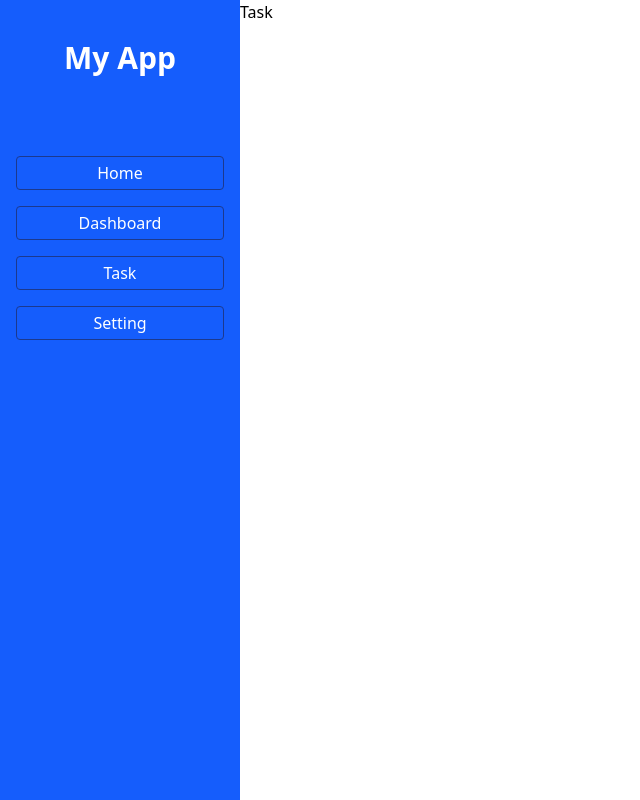
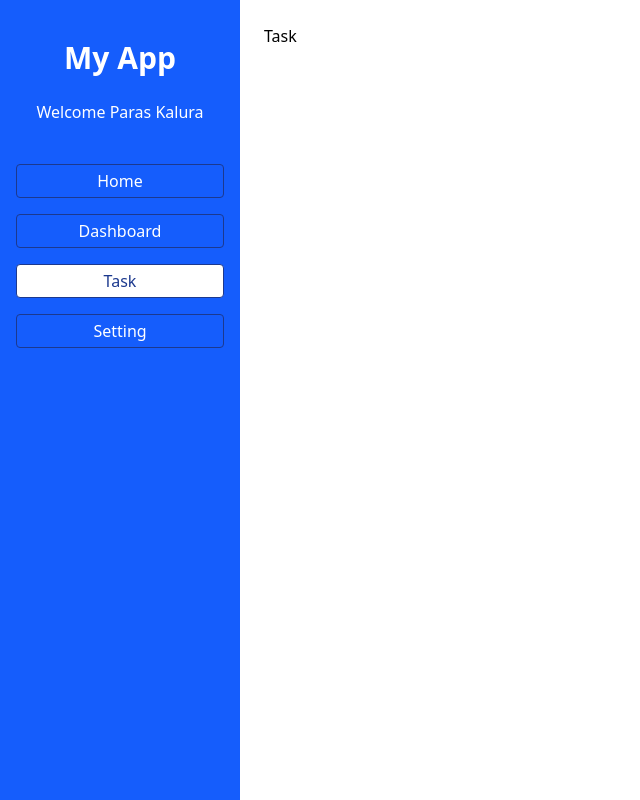
Before and after one commit to PARAS-KALURA/mini-dashboard-react, a React (Vite) app: page /task in a window 1280 px wide. Shown: the whole page, without its empty margins (0-640 px from the left). Built offline with nearby package versions, Linux system fonts and the light colour scheme.

Commit message:
NavLink Done

```diff
--- a/src/App.jsx
+++ b/src/App.jsx
@@ -8,7 +8,7 @@ import { BrowserRouter, Route, Routes } from 'react-router-dom'
 
 const App = () => {
 
-
+  const userName = "Paras Kalura";
 
   return (
 
@@ -16,9 +16,9 @@ const App = () => {
     <BrowserRouter>
     <div className='flex'>
 
-      <Sidebar />
+      <Sidebar userName = {userName}  />
 
-      <main>
+      <main className="flex-1 p-6">
         <Routes>
        <Route path='/' element = {<Home/>} />
        <Route path='/setting' element = {<Setting/>}  />
--- a/src/Sidebar.jsx
+++ b/src/Sidebar.jsx
@@ -1,43 +1,59 @@
 import React from 'react'
-import { Link } from 'react-router-dom'
+import { Link, NavLink } from 'react-router-dom'
 
-const Sidebar = () => {
+const Sidebar = ({ userName }) => {
     return (
         <>
             <aside className=' bg-blue-600 text-center w-60 min-h-screen text-white pt-10'>
                 <h2 className='font-bold text-3xl text-center' >My App</h2>
-                <ul className="text-center p-4 flex flex-col gap-4 pt-20">
-                    <Link
-                        className="border border-blue-900 rounded-sm px-2 py-1 cursor-pointer
-          hover:scale-105 transition-transform"
+                <p className='pt-6' >Welcome {userName}</p>
+                <ul className="text-center p-4 flex flex-col gap-4 pt-10">
+                    <NavLink
                         to="/"
+                        className={({ isActive }) =>
+                            `border rounded-sm px-2 py-1 cursor-pointer transition-transform hover:scale-105
+     ${isActive
+                                ? "bg-white text-blue-600 border-white"
+                                : "border-blue-900 text-white"}`
+                        }
                     >
                         Home
-                    </Link>
+                    </NavLink>
 
-                    <Link
-                        className="border border-blue-900 rounded-sm px-2 py-1 cursor-pointer
-          hover:scale-105 transition-transform"
-                        to="/dashboard"
+
+                    <NavLink
+                    to='/dashboard'
+                        className={ ({isActive}) =>
+                            `border border-blue-900 rounded-sm px-2 py-1 cursor-pointer
+          hover:scale-105 transition-transform
+            ${isActive ? 'bg-white text-blue-900 border-white': 'border-blue-900 text-white '  }`}
+
                     >
                         Dashboard
-                    </Link>
+                    </NavLink>
 
-                    <Link
-                        className="border border-blue-900 rounded-sm px-2 py-1 cursor-pointer
-          hover:scale-105 transition-transform"
-                        to="/task"
+                    <NavLink
+                    to="/task"
+                        className={  ({isActive}) =>
+                            `border border-blue-900 rounded-sm px-2 py-1 cursor-pointer
+          hover:scale-105 transition-transform
+          ${isActive ? 'bg-white text-blue-900': 'text-white' }`}
+
                     >
                         Task
-                    </Link>
+                    </NavLink>
 
-                    <Link
-                        className="border border-blue-900 rounded-sm px-2 py-1 cursor-pointer
-          hover:scale-105 transition-transform"
-                        to="/setting"
+                    <NavLink
+                    to="/setting"
+                        className={ ({isActive}) =>
+                              `border border-blue-900 rounded-sm px-2 py-1 cursor-pointer
+          hover:scale-105 transition-transform
+
+          ${isActive ? 'bg-white text-blue-900': 'text-white  ' }`}
+
                     >
                         Setting
-                    </Link>
+                    </NavLink>
                 </ul>
 
             </aside>
```
